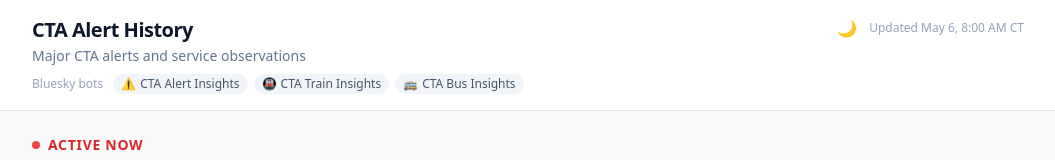
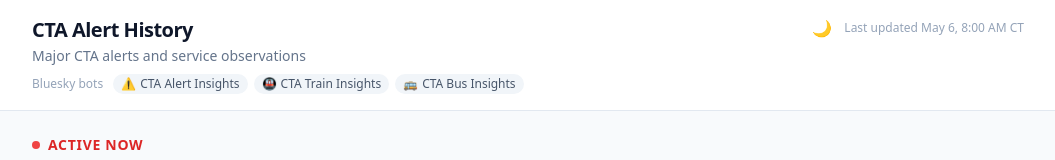
Before and after one commit to cailinpitt/chicago-transit-alerts, a React (Vite) app: page / in a window 1280 px wide. Shown: the top 160 px of the page, without its empty margins (112-1167 px from the left). Built offline with nearby package versions, Linux system fonts and the light colour scheme.

Commit message:
Updated -> last updated

```diff
--- a/src/components/Header.jsx
+++ b/src/components/Header.jsx
@@ -51,7 +51,7 @@
           </button>
           {updatedStr && (
             <p className="text-xs text-slate-400 dark:text-slate-500 whitespace-nowrap">
-              Updated {updatedStr}
+              Last updated {updatedStr}
             </p>
           )}
         </div>
```
